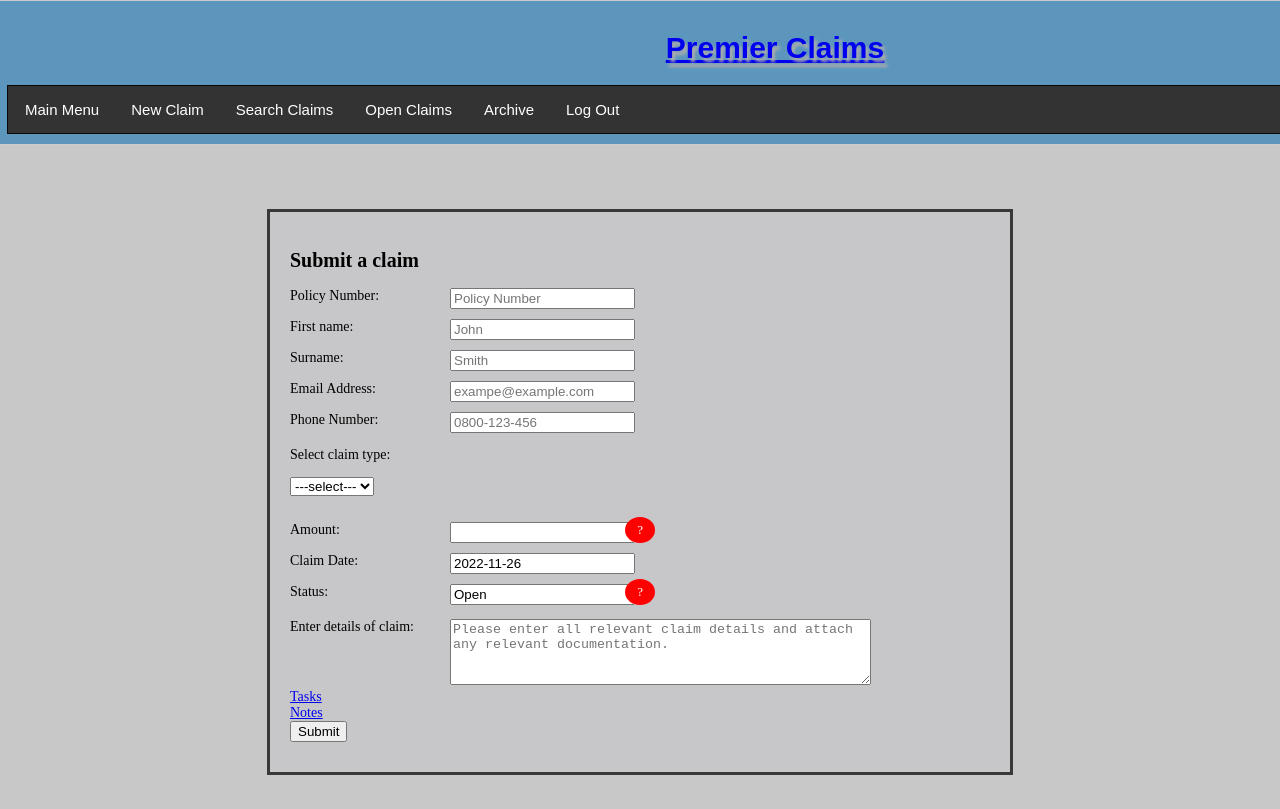
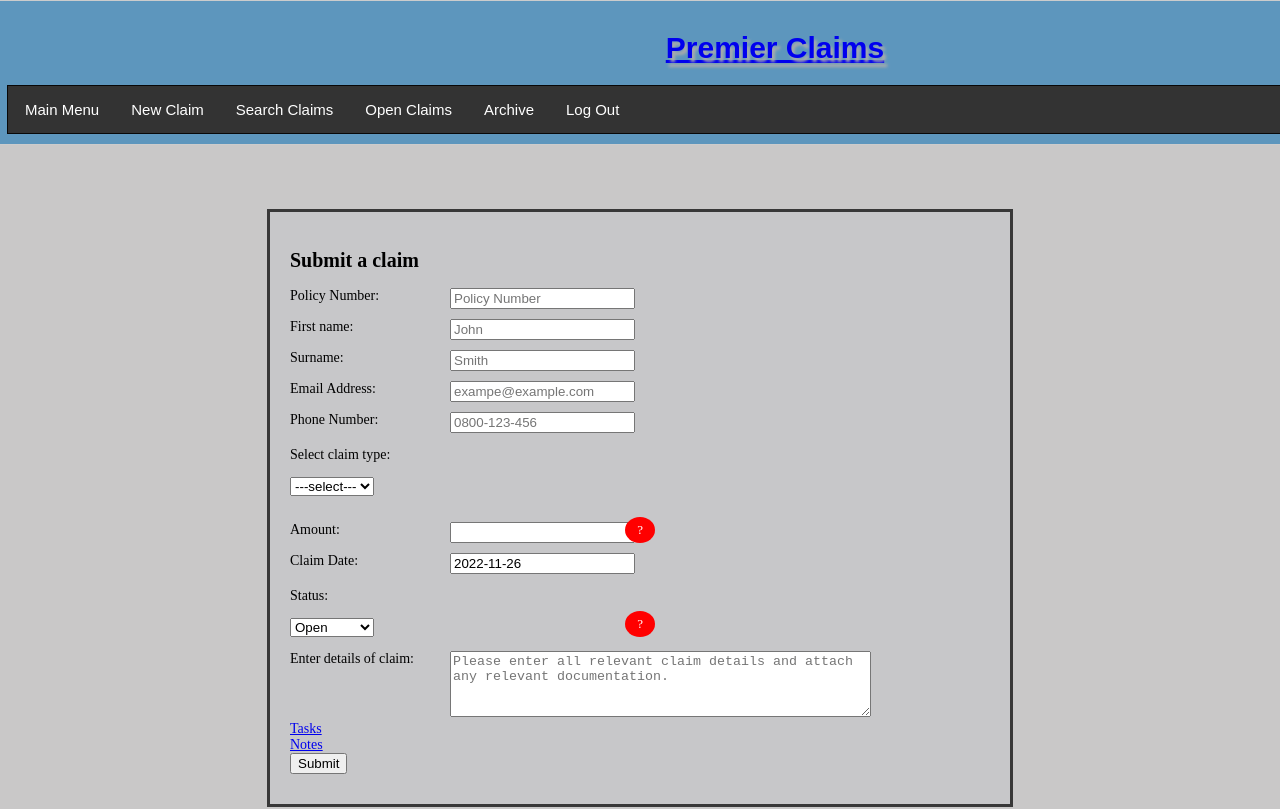
Before and after one commit to Denis-Allstate/premier-claims, a React (Create React App) app: page /add in a window 1280 px wide. Shown: the top 809 px of the page. Built offline with nearby package versions, Linux system fonts and the light colour scheme.

Commit message:
status drop down

```diff
--- a/package.json
+++ b/package.json
@@ -39,6 +39,7 @@
     ]
   },
   "devDependencies": {
+    "jest": "^29.4.1",
     "jest-watch-typeahead": "^0.6.5"
   }
 }
--- a/src/App.css
+++ b/src/App.css
@@ -133,7 +133,7 @@ box-shadow: 0 12px 16px 0 rgba(0,0,0,0.24), 0 17px 50px 0 rgba(0,0,0,0.19);
 .tooltip:after {
   content: attr(data-tooltip);
   background: red;
-  width: 200px;
+  width: 220px;
   height: max-content;
   font-size: 13px;
   font-weight: 300;
--- a/src/Components/Data/DataFunction.js
+++ b/src/Components/Data/DataFunction.js
@@ -11,7 +11,12 @@ import axios from "axios";
                 headers: {"Accept" : "application/json"}
                 })
     }
-
+    export const getAllClaimsForSurname  = (lastName) => {
+        return axios({url : "http://localhost:8080/api/claim/"+lastName,
+                method: "GET",
+                headers: {"Accept" : "application/json"}
+                })
+    }
     export const getAllClaimsForStatus = (claimStatus) => {
         return axios({url : "http://localhost:8080/api/claim?status=Open",
                 method: "GET",
--- a/src/Components/Menu/AddOrEditClaim.js
+++ b/src/Components/Menu/AddOrEditClaim.js
@@ -18,6 +18,7 @@ const AddOrEditClaim = () => {
        }else{
         setChangingState(false);
         const selectedClaimId =params.claim_id;
+        console.log("claim_id"+params.id);
         if (selectedClaimId == null){
             setIsLoading(false);
             setChangingState(true);
--- a/src/Components/Menu/NewClaim.js
+++ b/src/Components/Menu/NewClaim.js
@@ -4,8 +4,10 @@ import { addNewTransaction } from "../Data/DataFunction";
 
 const NewClaim = (props) => {
     const lines = ["1. Open - New Claim " ,
-        " 2. Pending - Currently being worked on/Awaiting Payment " ,
-        " 3. Rejected - Above threshold or not valid claim " ,
+        " 2. Pending - Currently",
+         "being worked on/Awaiting Payment " ,
+        " 3. Rejected - Above threshold" ,
+        "or not valid claim " ,
         " 4. Closed - Paid"
       ];
 
@@ -30,20 +32,18 @@ const NewClaim = (props) => {
        setMyClaimType(event.target.value);
     }
 
-
     const handleSubmit = (event) => {
         event.preventDefault();
         setMessage("Saving...");
         addNewTransaction(newTransaction)
         .then(response =>{
             if (response.status === 200){
-                setMessage("New Transaction Added with id: " +response.data.id);
+                {!isUpdate ? setMessage("New Transaction Added with id: " +response.data.id) :
+                setMessage("Updated Transaction with id: " +response.data.id)}
             }
             else{
-
                 setMessage("Something went wrong - status code was "+response.status);
             }
-
         })
         .catch(error=>{
             setMessage("Something went wrong - " + error);
@@ -53,8 +53,7 @@ const NewClaim = (props) => {
         if(isUpdate){
             setMyClaimType(newTransaction.claimType);
              }
-        }, []);
-    //
+        }, [isUpdate]);
 
 return <>
 <div className="container" onSubmit={handleSubmit}>
@@ -119,10 +118,17 @@ return <>
         </>}
 
         <div style={{position: 'relative'}}>
-        <label htmlFor="status">Status:</label>
-        <input type="text"  id="status" value={ newTransaction.status } onChange={handleChange}/>
-        <div id="anim" style={{ position: 'absolute', bottom:-5, right: 330}}>
-    <span className="tooltip" data-tooltip={lines.join("")}>?</span>
+         <p>Status:</p>
+            <select id= "status" value={newTransaction.status} onChange={handleChange} >
+                <option value="" disabled={true}> ---select---</option>
+                <option value="Open">Open</option>
+                <option value="Pending">Pending</option>
+                <option value ="Rejected">Rejected</option>
+                <option value ="Closed">Closed</option>
+            </select>
+
+        <div id="anim" style={{"white-space":"pre", "text-align" :"left", position: 'absolute', bottom:-5, right: 330}}>
+    <span className="tooltip" data-tooltip={lines.join("\n")} data-html={true}>?</span>
   </div>
   </div>
 
--- a/src/Components/Menu/Open.js
+++ b/src/Components/Menu/Open.js
@@ -42,7 +42,7 @@ const Open = ()=>{
             {claims.map( (claim, index) => {
                 return <TransactionsRow key={index} claim_id={claim.id} surname={claim.lastName}
                 status = {claim.status}  claimdate = {claim.claimDate}
-                claimamount={claim.claimAmount}   />
+                claimamount={claim.claimAmount} id={claim.id}  />
             }   )   }
         </tbody>
     </table>
--- a/src/Components/Menu/SearchClaim.js
+++ b/src/Components/Menu/SearchClaim.js
@@ -31,11 +31,11 @@ const SearchClaim = (props) => {
     return <div className="container">
         <h2>Search Claims</h2>
 
-        <h3 className="mini-heading">To begin enter policy number.</h3>
+        <h3 className="mini-heading">To begin enter policy number or Surname to search.</h3>
         <form onSubmit={doSearch}>
-        <label htmlFor="claim_id" >Policy Number: </label>
+        <label htmlFor="claim_id" >Policy Number or Surname: </label>
         <input onChange={handleChange} value={localSearchTerm} type="text"
-        id="claim_id" placeholder="Policy Number" required
+        id="claim_id" placeholder="Policy Number, Surname" required
         style ={{border: valid ? "1px solid #000" : "2px solid #f00"}}/>
         <button type="submit"disabled={!valid || !touched}> Search</button>
         <button onClick={clearForm} >Reset</button>
--- a/src/Components/Transactions/TransactionsRow.js
+++ b/src/Components/Transactions/TransactionsRow.js
@@ -7,8 +7,10 @@ const [isUpdateAvailable, setIsUpdateAvailable] = useState(false);
 useEffect(()=> {
     if(props.status === "Open" || props.status === "Pending"){
         setIsUpdateAvailable (true);
+    }else{
+        setIsUpdateAvailable (false);
     }
-}, []);
+}, [props.status]);
     return (
         <tr>
             <td>{props.claim_id}</td>
@@ -17,7 +19,7 @@ useEffect(()=> {
             <td>{props.claimdate}</td>
             <td>{props.claimamount}</td>
             <td>
-                <Link to={"/add/" +props.claim_id}>
+                <Link to={"/add/" +props.id}>
                     {isUpdateAvailable && <> <span className="update">Update</span></>}
                 </Link>
             </td>
--- a/src/Components/Transactions/TransactionsTable.js
+++ b/src/Components/Transactions/TransactionsTable.js
@@ -7,7 +7,6 @@ const TransactionsTable = (props) => {
 
     const [claims, setClaims] = useState([]);
     const [isLoading, setIsLoading] = useState(true);
-
 
     useEffect(()=>{
 
@@ -63,7 +62,7 @@ return (<div>
                 .map( (claim, index) => {
                 return selectedClaim && <TransactionsRow key={index} claim_id={claim.claimId} surname={claim.lastName}
                 status = {claim.status}  claimdate = {claim.claimDate}
-                claimamount={claim.claimAmount}   />
+                claimamount={claim.claimAmount} id={claim.id}  />
             }   )   }
 
                 {claims
@@ -71,8 +70,9 @@ return (<div>
                 .map( (claim, index) => {
                 return <TransactionsRow key={index} claim_id={claim.claimId} surname={claim.lastName}
                 status = {claim.status}  claimdate = {claim.claimDate}
-                claimamount={claim.claimAmount}   />
+                claimamount={claim.claimAmount}   id={claim.id}/>
             }   )   }
+
             </tbody>
     </table>
     </div>
```
Also changed, not shown: 2 other files (tests, documents, lock files or other folders).
